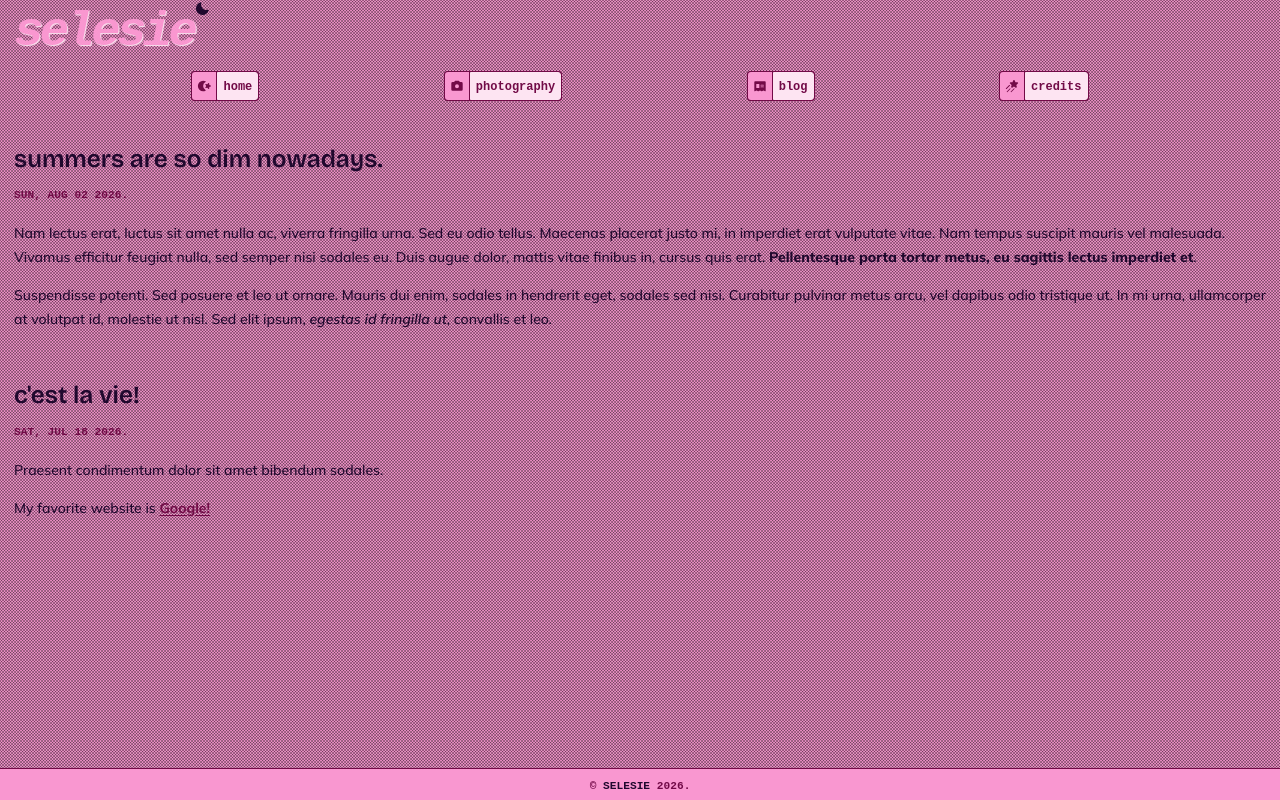
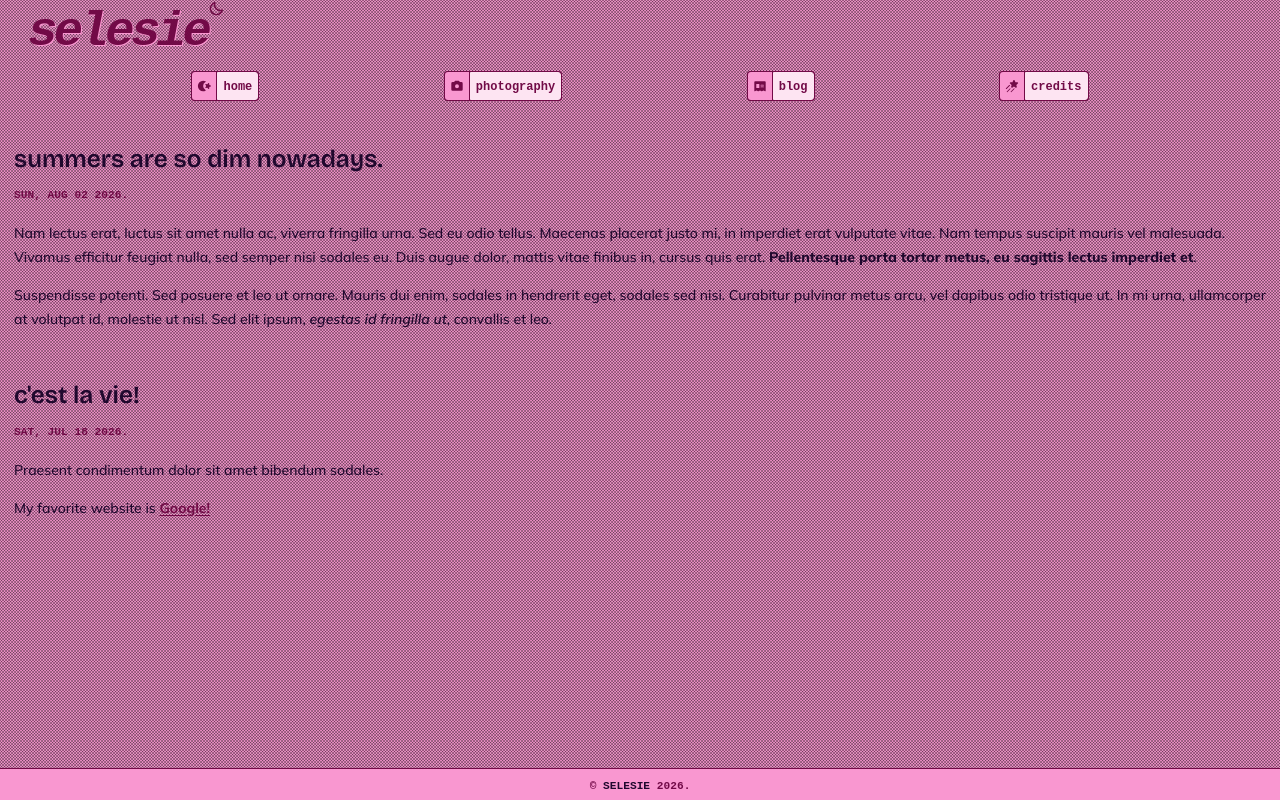
Before and after one commit to limetortillachip/selesie, a React (Create React App) app: page /blog in a window 1280 px wide. Built offline with nearby package versions, Linux system fonts and the light colour scheme; no server answers; a web font is replaced by a local one.

Commit message:
Minor changes

```diff
--- a/src/components/Layout/Layout.js
+++ b/src/components/Layout/Layout.js
@@ -13,7 +13,7 @@ function Layout() {
               <h1>selesie</h1>
             </span>
             <span id={styles.icon}>
-              <MoonIcon size={16} weight="fill" />
+              <MoonIcon size={16} weight="bold" />
             </span>
           </div>
           <div data-top="navbar">
--- a/src/components/Layout/Layout.module.sass
+++ b/src/components/Layout/Layout.module.sass
@@ -75,11 +75,12 @@
 .title
     flex: 1
     +grid-flex($flow: row nowrap)
-    padding-inline: $bit
+    padding-inline: $byte
+    color: $accent2
 
     h1
-        color: $accent1
-        text-shadow: 1px 1px 1px $secondary
+
+        text-shadow: 1px 1px $accent1
         margin-block: 20px
         font:
             family: $code
```
